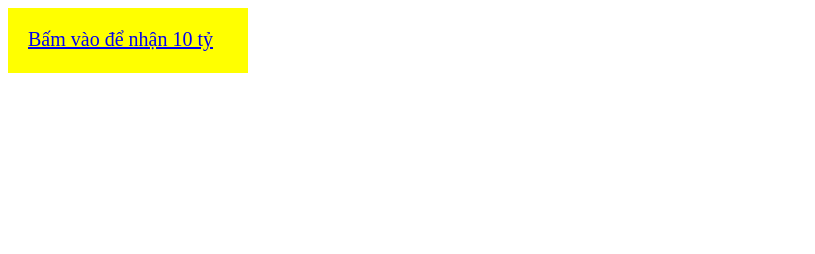
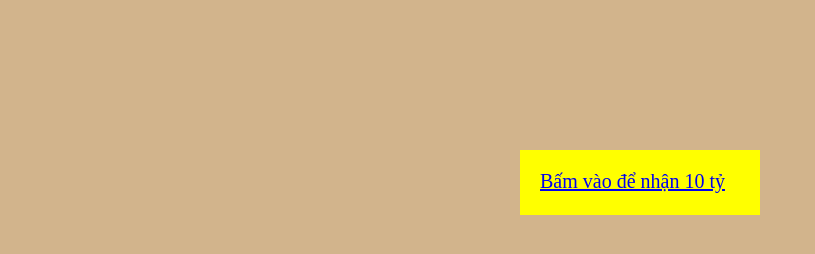
Before and after one commit to qtrong0205/sinhnhat, a plain HTML site: page index.html in a window 1280 px wide. Shown: the whole page, without its empty margins (0-815 px from the left). Drawn offline with Linux system fonts and the light colour scheme.

Commit message:
căn giữa

```diff
--- a/index.html
+++ b/index.html
@@ -7,7 +7,7 @@
     <title>Document</title>
   </head>
   <body>
-    <div>
+    <div class="box">
       <a href="./10ty.html">Bấm vào để nhận 10 tỷ</a>
     </div>
   </body>
--- a/style.css
+++ b/style.css
@@ -1,7 +1,17 @@
-div {
+body {
+  background-color: tan;
+}
+
+.box {
   height: 25px;
   width: 200px;
   background-color: yellow;
   padding: 20px;
   font-size: 20px;
+  margin: 150px auto 0 auto;
 }
+
+*:not(.box) {
+  width: 400px;
+  margin: 0 auto;
+}
```
Also changed, not shown: 10ty.html (+2 -1 lines).
